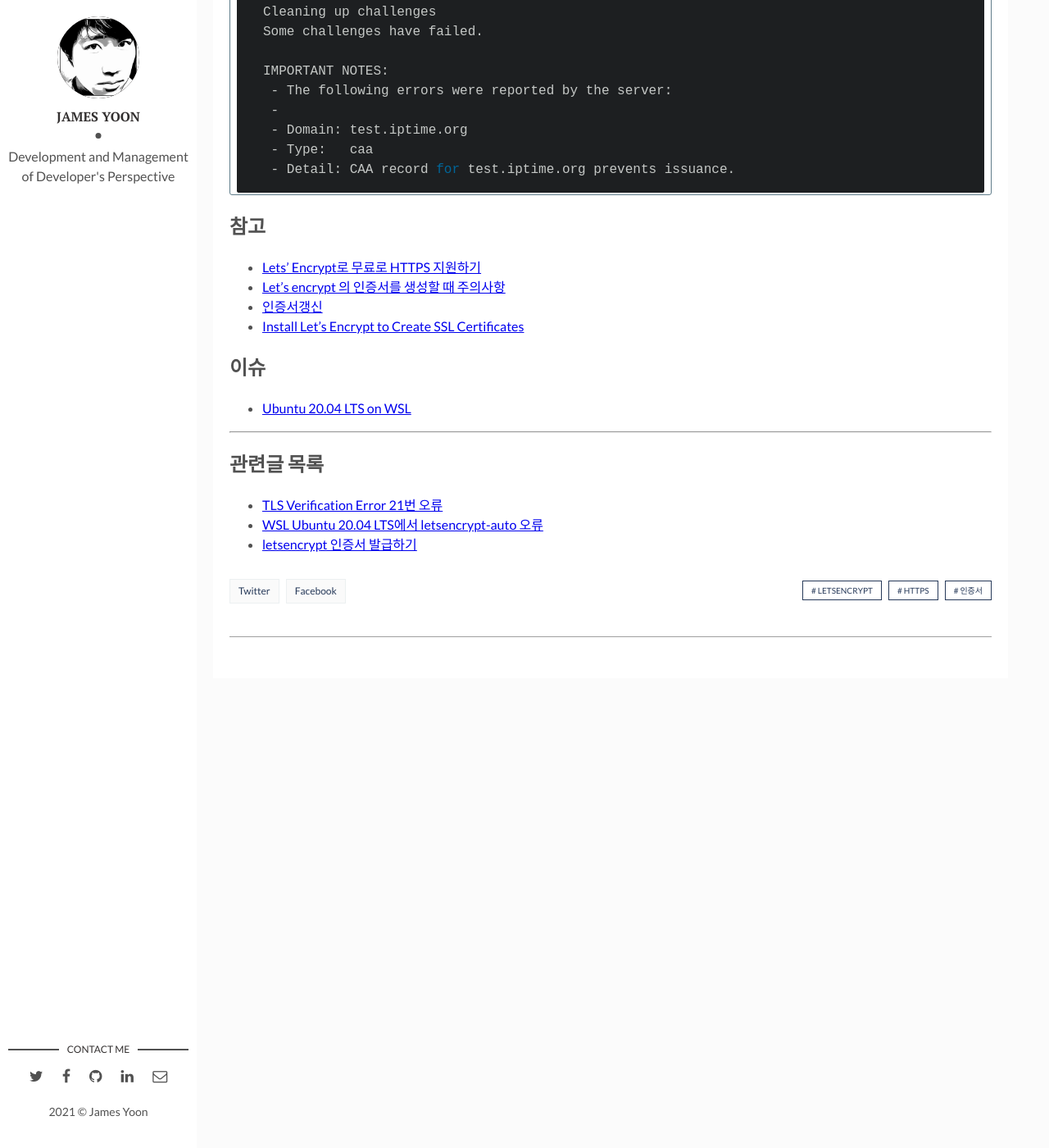
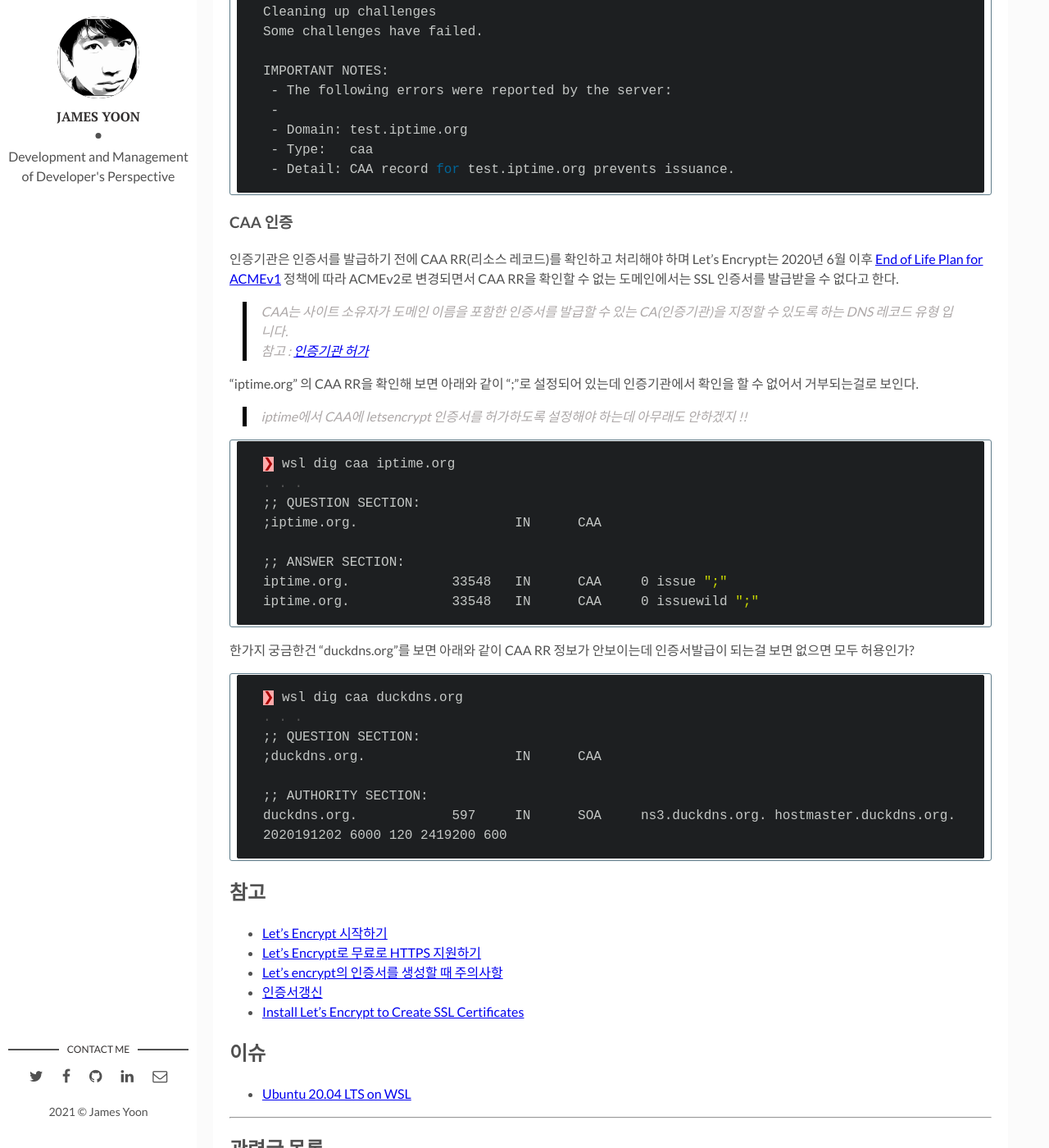
Before and after one commit to butteryoon/butteryoon.github.io, a Jekyll site: the page built from _posts/2018-10-10-letsencryption.markdown.md, in a window 1280 px wide and 1400 px high, scrolled down 4511 px. Shown: the whole window at 82% size. Built offline with Jekyll 4.4.1, drawn with Linux system fonts in a browser that asks for light colours; comment, search, counter and statistics services are not loaded; some of the changed text lies outside the part shown.

Commit message:
letsencrypt caa rr

````diff
--- a/_posts/2018-10-10-letsencryption.markdown.md
+++ b/_posts/2018-10-10-letsencryption.markdown.md
@@ -193,9 +193,45 @@ IMPORTANT NOTES:
  - Detail: CAA record for test.iptime.org prevents issuance.
 ```
 
+### CAA 인증
+
+인증기관은 인증서를 발급하기 전에 CAA RR(리소스 레코드)를 확인하고 처리해야 하며 Let's Encrypt는 2020년 6월 이후 [End of Life Plan for ACMEv1](https://community.letsencrypt.org/t/end-of-life-plan-for-acmev1/88430) 정책에 따라 ACMEv2로 변경되면서 CAA RR을 확인할 수 없는 도메인에서는 SSL 인증서를 발급받을 수 없다고 한다.
+
+> CAA는 사이트 소유자가 도메인 이름을 포함한 인증서를 발급할 수 있는 CA(인증기관)을 지정할 수 있도록 하는 DNS 레코드 유형 입니다.
+> 참고 : [인증기관 허가](https://letsencrypt.org/ko/docs/caa/)
+
+
+"iptime.org" 의 CAA RR을 확인해 보면 아래와 같이 ";"로 설정되어 있는데 인증기관에서 확인을 할 수 없어서 거부되는걸로 보인다.
+
+> iptime에서 CAA에 letsencrypt 인증서를 허가하도록 설정해야 하는데 아무래도 안하겠지 !!
+
+```powershell
+❯ wsl dig caa iptime.org
+. . .
+;; QUESTION SECTION:
+;iptime.org.                    IN      CAA
+
+;; ANSWER SECTION:
+iptime.org.             33548   IN      CAA     0 issue ";"
+iptime.org.             33548   IN      CAA     0 issuewild ";"
+```
+
+한가지 궁금한건 "duckdns.org"를 보면 아래와 같이 CAA RR 정보가 안보이는데 인증서발급이 되는걸 보면 없으면 모두 허용인가?
+
+```powershell
+❯ wsl dig caa duckdns.org
+. . .
+;; QUESTION SECTION:
+;duckdns.org.                   IN      CAA
+
+;; AUTHORITY SECTION:
+duckdns.org.            597     IN      SOA     ns3.duckdns.org. hostmaster.duckdns.org. 2020191202 6000 120 2419200 600
+```
+
 ## 참고
-- [Lets' Encrypt로 무료로 HTTPS 지원하기](https://blog.outsider.ne.kr/1178)
-- [Let's encrypt 의 인증서를 생성할 때 주의사항](https://findstar.pe.kr/2018/09/08/lets-encrypt-certificates-rate-limit/)
+- [Let's Encrypt 시작하기](https://letsencrypt.org/ko/getting-started/)
+- [Let's Encrypt로 무료로 HTTPS 지원하기](https://blog.outsider.ne.kr/1178)
+- [Let's encrypt의 인증서를 생성할 때 주의사항](https://findstar.pe.kr/2018/09/08/lets-encrypt-certificates-rate-limit/)
 - [인증서갱신](https://letsencrypt.readthedocs.io/en/latest/using.html#re-creating-and-updating-existing-certificates)
 - [Install Let's Encrypt to Create SSL Certificates](https://www.linode.com/docs/guides/install-lets-encrypt-to-create-ssl-certificates/)
 
````
Also changed, not shown: other parts of _posts/2018-10-10-letsencryption.markdown.md (+1 -1 lines).
